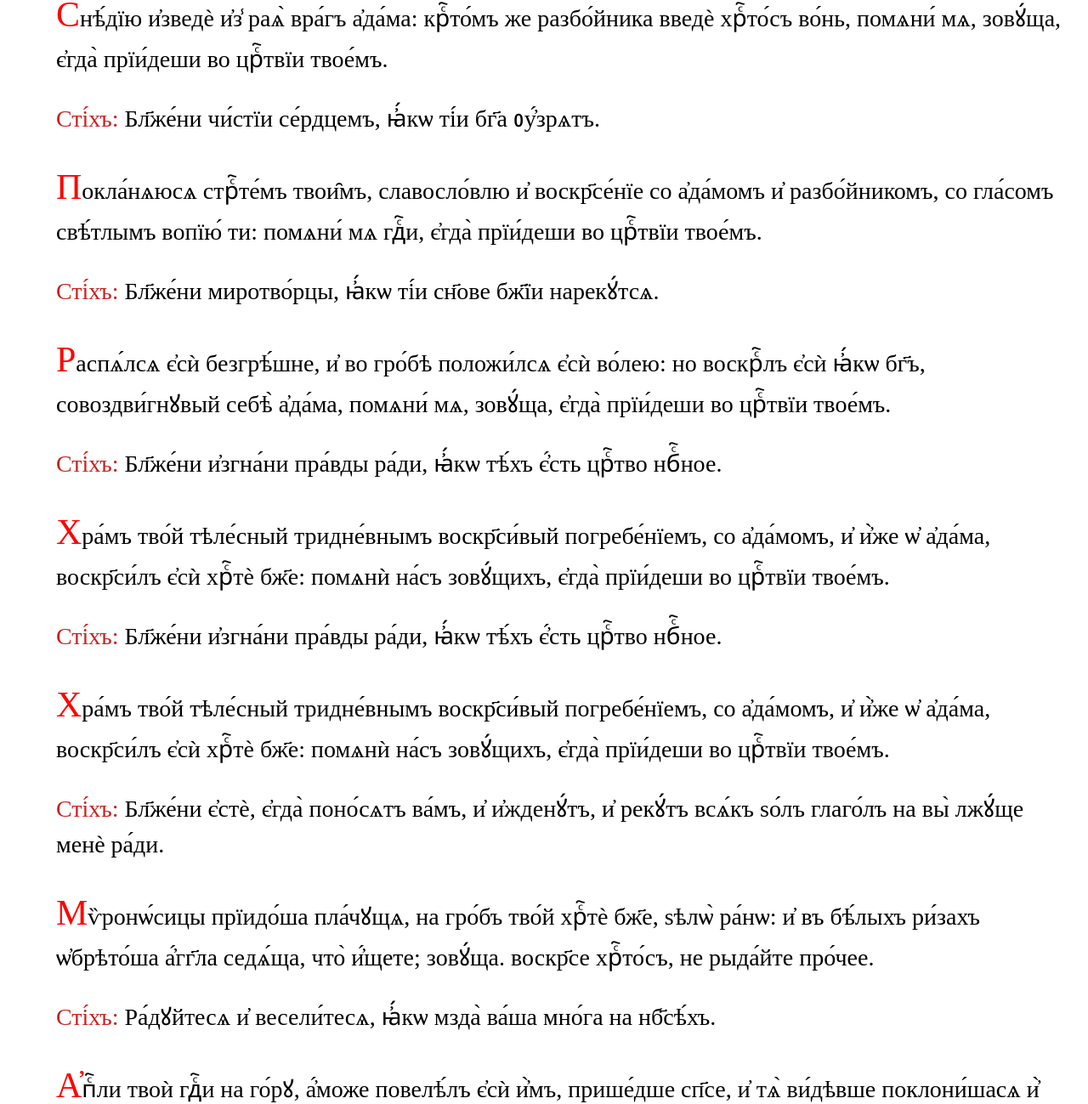
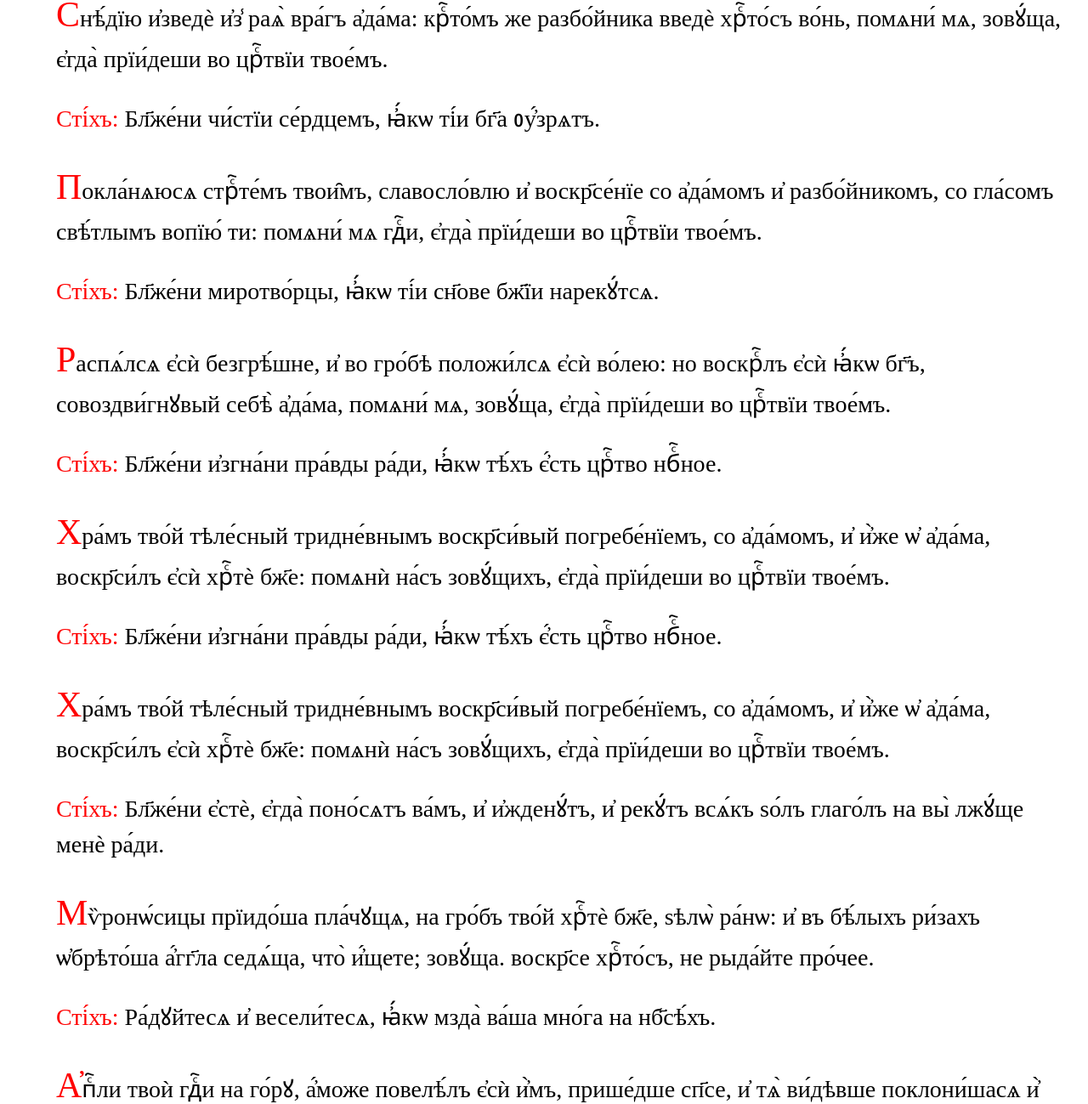
Before and after one commit to markjville/markjville.github.io, a Jekyll site: the page docs/Изобразительная/Гл5.html, which Jekyll copies as it is, in a window 1280 px wide. Shown: the part 529-1828 px from the top of the page at 85% size. Built offline with Jekyll 4.4.1, drawn with Linux system fonts in a browser that asks for light colours; some web fonts are replaced; comment, search, counter and statistics services are not loaded.

Commit message:
Update Гл5.html

```diff
--- a/docs/Изобразительная/Гл5.html
+++ b/docs/Изобразительная/Гл5.html
@@ -46,7 +46,7 @@ p::first-letter {
 крⷭ҇то́мъ же разбо́йника введѐ
 хрⷭ҇то́съ во́нь, помѧни́ мѧ, зовꙋ́ща,
 є҆гда̀ прїи́деши во црⷭ҇твїи твое́мъ.</font></p>
-<font face="Ponomar"><font color="#c9211e">Сті́хъ: </font>
+<font face="Ponomar"><font color="red">Сті́хъ: </font>
 Бл҃же́ни чи́стїи се́рдцемъ, ꙗ҆́кѡ
 ті́и бг҃а ᲂу҆́зрѧтъ.</font></p>
 <p><font face="Ponomar Unicode">Покла́нѧюсѧ
@@ -55,7 +55,7 @@ p::first-letter {
 разбо́йникомъ, со гла́сомъ свѣ́тлымъ
 вопїю́ ти: помѧни́ мѧ гдⷭ҇и, є҆гда̀
 прїи́деши во црⷭ҇твїи твое́мъ.</font></p>
-<font face="Ponomar"><font color="#c9211e">Сті́хъ: </font>
+<font face="Ponomar"><font color="red">Сті́хъ: </font>
 Бл҃же́ни миротво́рцы, ꙗ҆́кѡ ті́и сн҃ове
 бж҃їи нарекꙋ́тсѧ.</font></p>
 <p><font face="Ponomar Unicode">Распѧ́лсѧ
@@ -64,7 +64,7 @@ p::first-letter {
 бг҃ъ, совоздви́гнꙋвый себѣ̀ а҆да́ма,
 помѧни́ мѧ, зовꙋ́ща, є҆гда̀ прїи́деши
 во црⷭ҇твїи твое́мъ.</font></p>
-<font face="Ponomar"><font color="#c9211e">Сті́хъ: </font>
+<font face="Ponomar"><font color="red">Сті́хъ: </font>
 Бл҃же́ни и҆згна́ни пра́вды ра́ди, ꙗ҆́кѡ
 тѣ́хъ є҆́сть црⷭ҇тво нбⷭ҇ное.</font></p>
 <p><font face="Ponomar Unicode">Хра́мъ
@@ -73,7 +73,7 @@ p::first-letter {
 ѡ҆ а҆да́ма, воскр҃си́лъ є҆сѝ хрⷭ҇тѐ
 бж҃е: помѧнѝ на́съ зовꙋ́щихъ, є҆гда̀
 прїи́деши во црⷭ҇твїи твое́мъ.</font></p>
-<font face="Ponomar"><font color="#c9211e">Сті́хъ: </font>
+<font face="Ponomar"><font color="red">Сті́хъ: </font>
 Бл҃же́ни и҆згна́ни пра́вды ра́ди, ꙗ҆́кѡ
 тѣ́хъ є҆́сть црⷭ҇тво нбⷭ҇ное. </font>
 </p>
@@ -83,8 +83,7 @@ p::first-letter {
 ѡ҆ а҆да́ма, воскр҃си́лъ є҆сѝ хрⷭ҇тѐ
 бж҃е: помѧнѝ на́съ зовꙋ́щихъ, є҆гда̀
 прїи́деши во црⷭ҇твїи твое́мъ. </font>
-</p>
-<font face="Ponomar"><font color="#c9211e">Сті́хъ: </font>
+</p><font face="Ponomar"><font color="red">Сті́хъ: </font>
 Бл҃же́ни є҆стѐ, є҆гда̀ поно́сѧтъ ва́мъ,
 и҆ и҆жденꙋ́тъ, и҆ рекꙋ́тъ всѧ́къ ѕо́лъ
 глаго́лъ на вы̀ лжꙋ́ще менѐ ра́ди. </font>
@@ -96,7 +95,7 @@ p::first-letter {
 что̀ и҆́щете; зовꙋ́ща. воскр҃се хрⷭ҇то́съ,
 не рыда́йте про́чее. </font>
 </p>
-<font face="Ponomar"><font color="#c9211e">Сті́хъ: </font>
+<font face="Ponomar"><font color="red">Сті́хъ: </font>
 Ра́дꙋйтесѧ и҆ весели́тесѧ, ꙗ҆́кѡ мзда̀
 ва́ша мно́га на нб҃сѣ́хъ. </font>
 </p>
```
